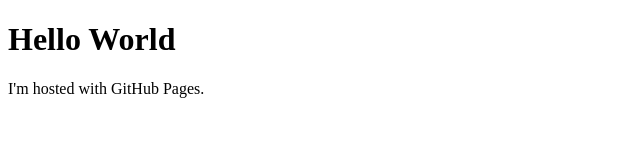
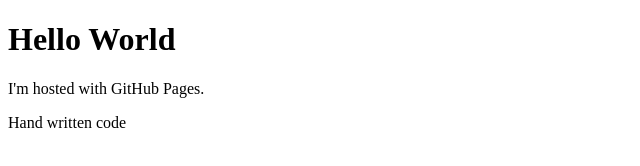
Before and after one commit to olzpa/olzpa.github.io, a plain HTML site: page index.html in a window 1280 px wide. Shown: the whole page, without its empty margins (0-640 px from the left). Drawn offline with Linux system fonts and the light colour scheme.

Commit message:
Update test

```diff
--- a/index.html
+++ b/index.html
@@ -3,5 +3,6 @@
 <body>
 <h1>Hello World</h1>
 <p>I'm hosted with GitHub Pages.</p>
+<p>Hand written code</p>
 </body>
 </html>
```
